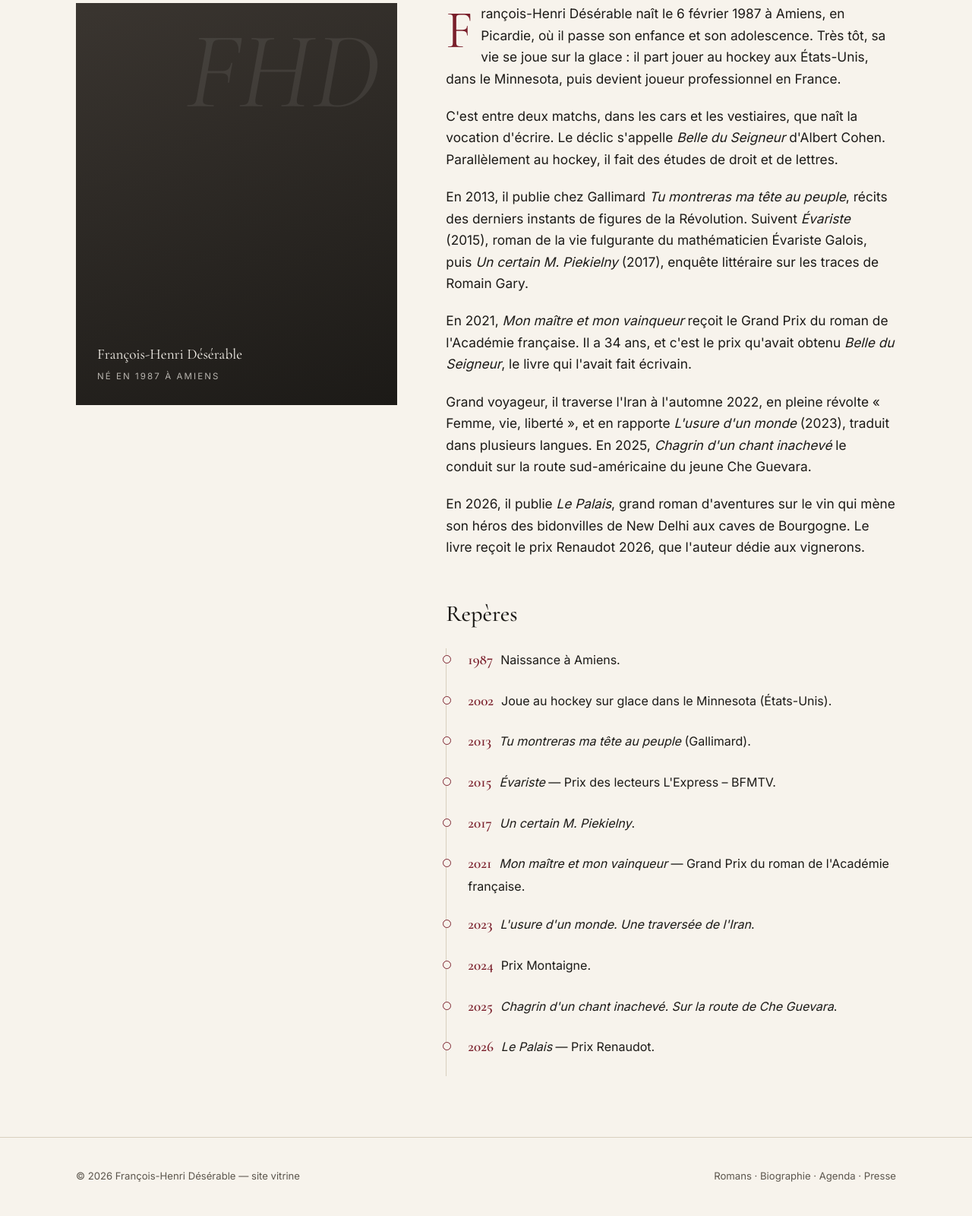
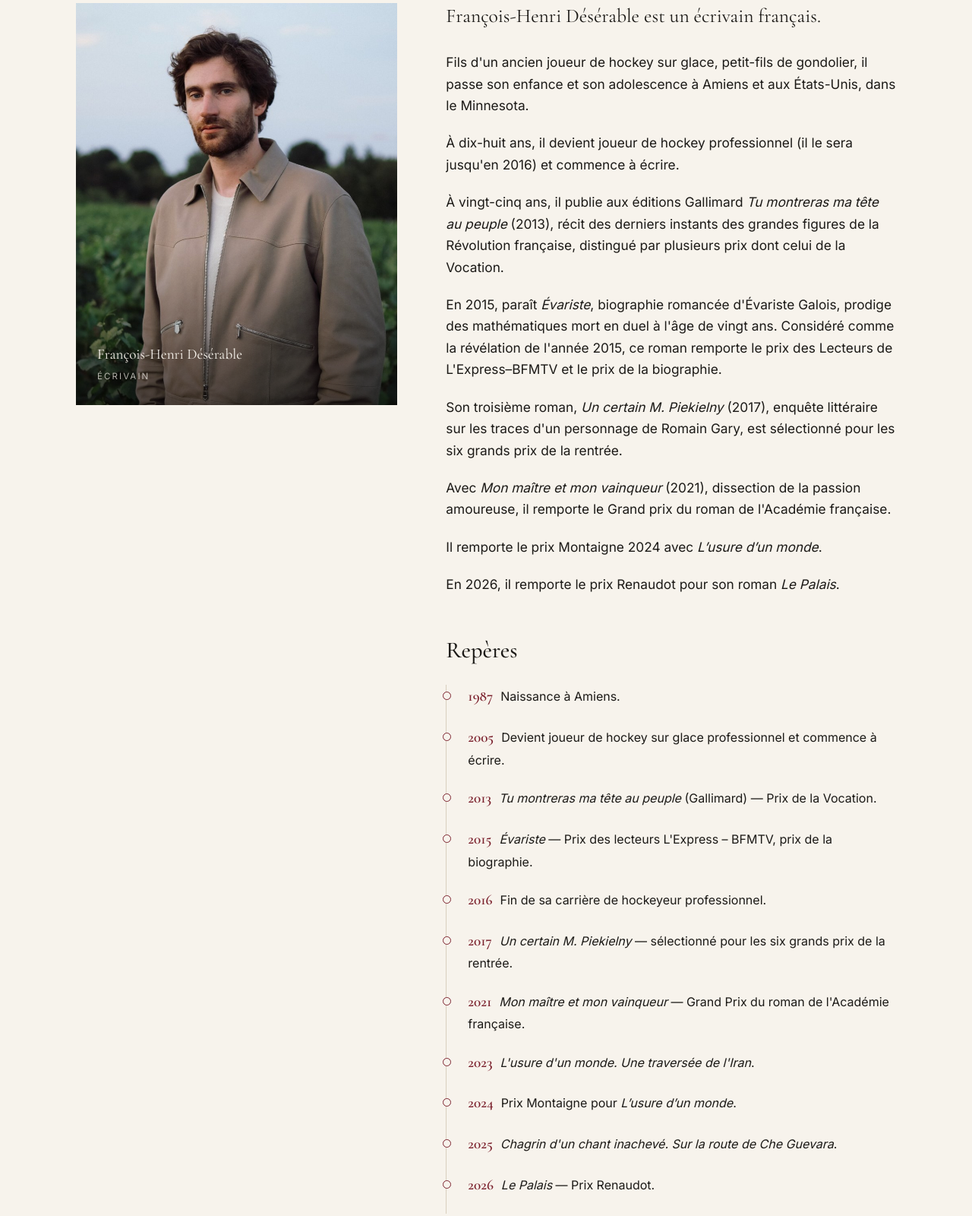
Before and after one commit to TLZZ-okey/FHD-website, a plain HTML site: page biographie.html in a window 1280 px wide. Shown: the part 281-1881 px from the top of the page at 76% size. Drawn offline with nearby package versions, Linux system fonts and the light colour scheme.

Commit message:
Biographie : nouveau texte et portrait de l'auteur
Co-Authored-By: Claude Opus 5.5 <noreply@anthropic.com>
Claude-Session: https://claude.ai/code/session_01AuVHc6nxYV32cG7AqRNpyK

```diff
--- a/biographie.html
+++ b/biographie.html
@@ -31,28 +31,31 @@
   </div>
   <div class="bio section" style="padding-top:0">
     <figure class="portrait" style="margin:0">
-      <!-- Pour ajouter une photo : <img src="images/portrait.jpg" alt="Portrait de François-Henri Désérable"> -->
-      <span class="portrait-initiales" aria-hidden="true">FHD</span>
-      <figcaption class="portrait-legende">François-Henri Désérable<small>Né en 1987 à Amiens</small></figcaption>
+      <img src="images/portrait.jpg" alt="Portrait de François-Henri Désérable dans les vignes">
+      <figcaption class="portrait-legende">François-Henri Désérable<small>Écrivain</small></figcaption>
     </figure>
     <div class="bio-texte">
-      <p>François-Henri Désérable naît le 6 février 1987 à Amiens, en Picardie, où il passe son enfance et son adolescence. Très tôt, sa vie se joue sur la glace : il part jouer au hockey aux États-Unis, dans le Minnesota, puis devient joueur professionnel en France.</p>
-      <p>C'est entre deux matchs, dans les cars et les vestiaires, que naît la vocation d'écrire. Le déclic s'appelle <em>Belle du Seigneur</em> d'Albert Cohen. Parallèlement au hockey, il fait des études de droit et de lettres.</p>
-      <p>En 2013, il publie chez Gallimard <em>Tu montreras ma tête au peuple</em>, récits des derniers instants de figures de la Révolution. Suivent <em>Évariste</em> (2015), roman de la vie fulgurante du mathématicien Évariste Galois, puis <em>Un certain M. Piekielny</em> (2017), enquête littéraire sur les traces de Romain Gary.</p>
-      <p>En 2021, <em>Mon maître et mon vainqueur</em> reçoit le Grand Prix du roman de l'Académie française. Il a 34 ans, et c'est le prix qu'avait obtenu <em>Belle du Seigneur</em>, le livre qui l'avait fait écrivain.</p>
-      <p>Grand voyageur, il traverse l'Iran à l'automne 2022, en pleine révolte « Femme, vie, liberté », et en rapporte <em>L'usure d'un monde</em> (2023), traduit dans plusieurs langues. En 2025, <em>Chagrin d'un chant inachevé</em> le conduit sur la route sud-américaine du jeune Che Guevara.</p>
-      <p>En 2026, il publie <em>Le Palais</em>, grand roman d'aventures sur le vin qui mène son héros des bidonvilles de New Delhi aux caves de Bourgogne. Le livre reçoit le prix Renaudot 2026, que l'auteur dédie aux vignerons.</p>
+      <p class="chapeau">François-Henri Désérable est un écrivain français.</p>
+      <p>Fils d'un ancien joueur de hockey sur glace, petit-fils de gondolier, il passe son enfance et son adolescence à Amiens et aux États-Unis, dans le Minnesota.</p>
+      <p>À dix-huit ans, il devient joueur de hockey professionnel (il le sera jusqu'en 2016) et commence à écrire.</p>
+      <p>À vingt-cinq ans, il publie aux éditions Gallimard <em>Tu montreras ma tête au peuple</em> (2013), récit des derniers instants des grandes figures de la Révolution française, distingué par plusieurs prix dont celui de la Vocation.</p>
+      <p>En 2015, paraît <em>Évariste</em>, biographie romancée d'Évariste Galois, prodige des mathématiques mort en duel à l'âge de vingt ans. Considéré comme la révélation de l'année 2015, ce roman remporte le prix des Lecteurs de L'Express–BFMTV et le prix de la biographie.</p>
+      <p>Son troisième roman, <em>Un certain M. Piekielny</em> (2017), enquête littéraire sur les traces d'un personnage de Romain Gary, est sélectionné pour les six grands prix de la rentrée.</p>
+      <p>Avec <em>Mon maître et mon vainqueur</em> (2021), dissection de la passion amoureuse, il remporte le Grand prix du roman de l'Académie française.</p>
+      <p>Il remporte le prix Montaigne 2024 avec <em>L’usure d’un monde</em>.</p>
+      <p>En 2026, il remporte le prix Renaudot pour son roman <em>Le Palais</em>.</p>
 
       <h2>Repères</h2>
       <ul class="chrono">
         <li><span class="an">1987</span>Naissance à Amiens.</li>
-        <li><span class="an">2002</span>Joue au hockey sur glace dans le Minnesota (États-Unis).</li>
-        <li><span class="an">2013</span><em>Tu montreras ma tête au peuple</em> (Gallimard).</li>
-        <li><span class="an">2015</span><em>Évariste</em> — Prix des lecteurs L'Express – BFMTV.</li>
-        <li><span class="an">2017</span><em>Un certain M. Piekielny</em>.</li>
+        <li><span class="an">2005</span>Devient joueur de hockey sur glace professionnel et commence à écrire.</li>
+        <li><span class="an">2013</span><em>Tu montreras ma tête au peuple</em> (Gallimard) — Prix de la Vocation.</li>
+        <li><span class="an">2015</span><em>Évariste</em> — Prix des lecteurs L'Express – BFMTV, prix de la biographie.</li>
+        <li><span class="an">2016</span>Fin de sa carrière de hockeyeur professionnel.</li>
+        <li><span class="an">2017</span><em>Un certain M. Piekielny</em> — sélectionné pour les six grands prix de la rentrée.</li>
         <li><span class="an">2021</span><em>Mon maître et mon vainqueur</em> — Grand Prix du roman de l'Académie française.</li>
         <li><span class="an">2023</span><em>L'usure d'un monde. Une traversée de l'Iran</em>.</li>
-        <li><span class="an">2024</span>Prix Montaigne.</li>
+        <li><span class="an">2024</span>Prix Montaigne pour <em>L’usure d’un monde</em>.</li>
         <li><span class="an">2025</span><em>Chagrin d'un chant inachevé. Sur la route de Che Guevara</em>.</li>
         <li><span class="an">2026</span><em>Le Palais</em> — Prix Renaudot.</li>
       </ul>
--- a/css/style.css
+++ b/css/style.css
@@ -269,3 +269,9 @@ a { color: inherit; }
 @media (max-width: 720px) {
   .slide-visuel { display: none; }
 }
+
+/* Biographie : photo et chapeau */
+.portrait::after { content: ""; position: absolute; inset: 0; background: linear-gradient(to top, rgba(0,0,0,.55) 0%, rgba(0,0,0,0) 40%); }
+.portrait-legende { z-index: 1; }
+.bio-texte p.chapeau { font-family: var(--serif); font-size: 1.6rem; line-height: 1.3; }
+.bio-texte p.chapeau::first-letter { float: none; font-size: inherit; padding: 0; color: inherit; }
--- a/js/data.js
+++ b/js/data.js
@@ -127,7 +127,7 @@ window.SITE = {
       couleur: "#3d4a2f",
       image: "images/piekielny.jpg",
       resume: "« \"Quand tu rencontreras de grands personnages, des hommes importants, promets-moi de leur dire : au n° 16 de la rue Grande-Pohulanka, à Wilno, habitait M. Piekielny...\"\nQuand il fit la promesse à ce M. Piekielny, son voisin, qui ressemblait à \"une souris triste\", Roman Kacew était enfant. Devenu adulte, résistant, diplomate, écrivain sous le nom de Romain Gary, il s’en est toujours acquitté : \"Des estrades de l’ONU à l’Ambassade de Londres, du Palais Fédéral de Berne à l’Élysée, devant Charles de Gaulle et Vichinsky, devant les hauts dignitaires et les bâtisseurs pour mille ans, je n’ai jamais manqué de mentionner l’existence du petit homme\", raconte-t-il dans La promesse de l’aube, son autobiographie romancée.\nUn jour de mai, des hasards m’ont jeté devant le n° 16 de la rue Grande-Pohulanka. J’ai décidé, ce jour-là, de partir à la recherche d’un certain M. Piekielny. »",
-      prix: ["Finaliste du Prix du roman des étudiants France Culture – Télérama 2018"]
+      prix: ["Sélectionné pour les six grands prix de la rentrée 2017"]
     },
     {
       id: "evariste",
@@ -138,7 +138,7 @@ window.SITE = {
       couleur: "#2b2b4a",
       image: "images/evariste.jpg",
       resume: "À quinze ans, Évariste Galois découvre les mathématiques ; à dix-huit, il les révolutionne ; à vingt, il meurt en duel. Il a connu Raspail, Nerval, Dumas, Cauchy, les Trois Glorieuses et la prison, le miracle de la dernière nuit, l'amour et la mort à l'aube, sur le pré.\nC'est cette vie fulgurante, cette vie qui fut un crescendo tourmenté, au rythme marqué par le tambour de passions frénétiques, qui nous est ici racontée.",
-      prix: ["Prix des lecteurs L'Express – BFMTV"]
+      prix: ["Prix des lecteurs L'Express – BFMTV", "Prix de la biographie"]
     },
     {
       id: "tete",
@@ -149,7 +149,7 @@ window.SITE = {
       couleur: "#4a2b2b",
       image: "images/tete.jpg",
       resume: "Paris, pendant la Révolution.\nOn y croise Charlotte Corday, dans sa cellule, pendant qu’un élève de David achève son portrait ; Adam Lux, un allemand tombé amoureux d’elle dans des circonstances pour le moins inattendues ; les Girondins, la fameuse nuit de leur dernier banquet à la Conciergerie ; Danton, pendant son ultime voyage jusqu’à la place de la Révolution ; le plus grand esprit français du XVIIIᵉ siècle, qui nous apprend comment mourir avec élégance ; mais aussi Marie-Antoinette et Robespierre, le marquis de Lantenac et André Chénier.\nTous, dans les jours, les heures ou les minutes précédant la chute de leur tête dans le panier du bourreau.",
-      prix: []
+      prix: ["Prix de la Vocation"]
     }
   ],
 
```
Also changed, not shown: images/portrait.jpg (added).
